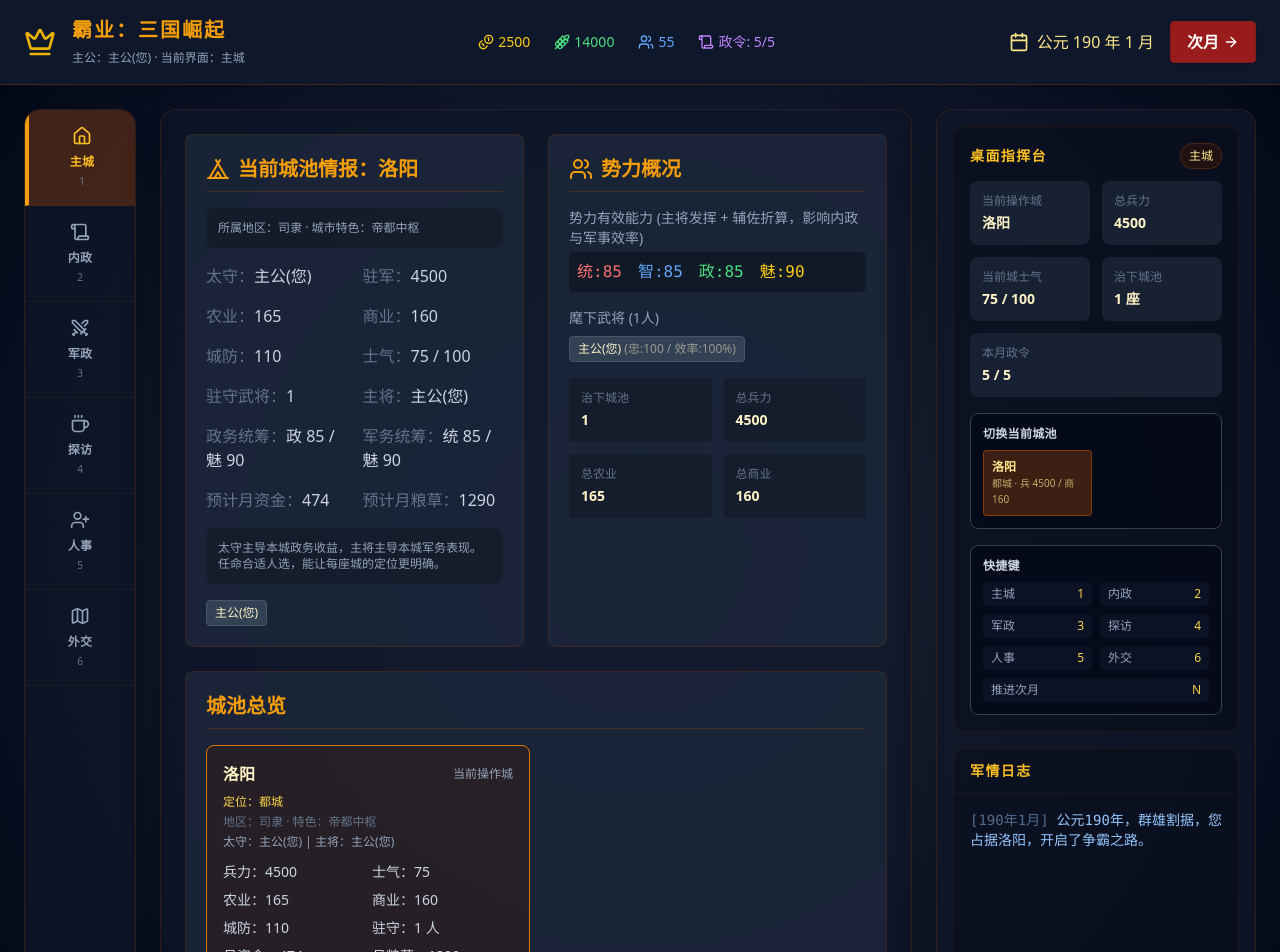
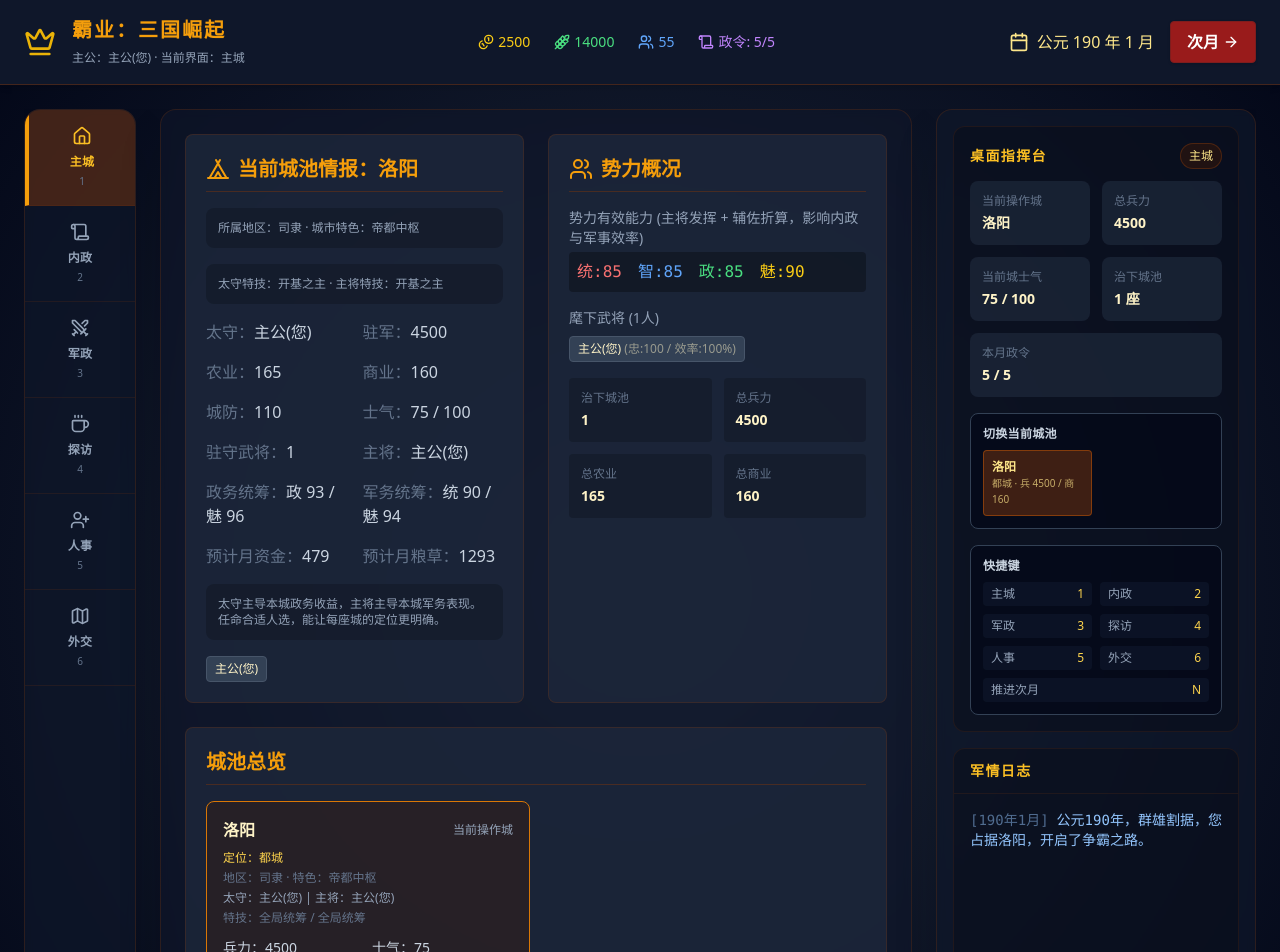
Before and after one commit to onovich/Hegemony, a React (Vite) app: page / in a window 1280 px wide. Shown: the top 952 px of the page. Built offline with nearby package versions, Linux system fonts and the light colour scheme.

Commit message:
feat: add officer specialties

```diff
--- a/origin/App.jsx
+++ b/origin/App.jsx
@@ -35,7 +35,6 @@ import {
     getCapturedCityTroops,
     getCityRoleLabel,
     getDiplomacyStateLabel,
-    getDirectedFactionStats,
     getTradeIncomeBonus,
     getBorderPressureMoraleLoss,
     getEffectiveFactionStats,
@@ -51,6 +50,7 @@ import {
     shouldOfficerEmbezzle,
 } from '../src/logic/engine/gameBalance.js';
 import { resolveAiFactionCityManagement } from '../src/logic/engine/aiCityManagement.js';
+import { getDirectedStatsWithSpecialty, getOfficerSpecialty } from '../src/logic/engine/officerSpecialties.js';
 
 const TAB_ITEMS = [
     { id: 'HOME', icon: Home, label: '主城', shortcut: '1' },
@@ -132,6 +132,8 @@ export default function App() {
                 stationedOfficers: [],
                 governor: null,
                 commander: null,
+                governorSpecialty: null,
+                commanderSpecialty: null,
                 economyStats: EMPTY_STATS,
                 militaryStats: EMPTY_STATS,
             };
@@ -144,13 +146,17 @@ export default function App() {
         ));
         const governor = stationedOfficers.find(officer => officer.id === city.governorId) ?? null;
         const commander = stationedOfficers.find(officer => officer.id === city.commanderId) ?? null;
+        const economyProfile = getDirectedStatsWithSpecialty(stationedOfficers, governor?.id ?? null, 'governor');
+        const militaryProfile = getDirectedStatsWithSpecialty(stationedOfficers, commander?.id ?? null, 'commander');
 
         return {
             stationedOfficers,
             governor,
             commander,
-            economyStats: getDirectedFactionStats(stationedOfficers, governor?.id ?? null),
-            militaryStats: getDirectedFactionStats(stationedOfficers, commander?.id ?? null),
+            governorSpecialty: economyProfile.activeSpecialty,
+            commanderSpecialty: militaryProfile.activeSpecialty,
+            economyStats: economyProfile.stats,
+            militaryStats: militaryProfile.stats,
         };
     };
     const getCurrentCityProfile = () => {
@@ -161,6 +167,8 @@ export default function App() {
                 stationedOfficers: [],
                 governor: null,
                 commander: null,
+                governorSpecialty: null,
+                commanderSpecialty: null,
                 economyStats: EMPTY_STATS,
                 militaryStats: EMPTY_STATS,
             };
@@ -1131,6 +1139,9 @@ export default function App() {
                     <div className="mb-4 rounded-lg bg-black/20 p-3 text-xs text-slate-400">
                         所属地区：{myCity.region} · 城市特色：{myCity.specialty}
                     </div>
+                    <div className="mb-4 rounded-lg bg-black/20 p-3 text-xs text-slate-400">
+                        太守特技：{currentCityProfile.governorSpecialty?.name ?? '未激活'} · 主将特技：{currentCityProfile.commanderSpecialty?.name ?? '未激活'}
+                    </div>
                     <div className="grid grid-cols-2 gap-4 text-slate-300">
                         <div><span className="text-slate-500">太守：</span>{currentCityProfile.governor?.name ?? '未任命'}</div>
                         <div><span className="text-slate-500">驻军：</span>{myCity.troops}</div>
@@ -1229,6 +1240,7 @@ export default function App() {
                                 <div className="mt-2 text-xs text-amber-300">定位：{getCityRoleLabel(city)}</div>
                                 <div className="mt-1 text-xs text-slate-500">地区：{city.region} · 特色：{city.specialty}</div>
                                 <div className="mt-1 text-xs text-slate-400">太守：{cityProfile.governor?.name ?? '未任命'} | 主将：{cityProfile.commander?.name ?? '未任命'}</div>
+                                <div className="mt-1 text-xs text-slate-500">特技：{cityProfile.governorSpecialty?.shortLabel ?? '无'} / {cityProfile.commanderSpecialty?.shortLabel ?? '无'}</div>
                                 <div className="mt-3 grid grid-cols-2 gap-2 text-sm text-slate-300">
                                     <div>兵力：{city.troops}</div>
                                     <div>士气：{city.morale}</div>
@@ -1254,6 +1266,7 @@ export default function App() {
         <div className="p-6 max-w-2xl mx-auto">
             <h2 className="text-2xl font-bold text-amber-500 mb-6 text-center">主持内政</h2>
             <p className="mb-6 text-center text-xs text-slate-400">当前城由【{getCurrentCityProfile().governor?.name ?? '未任命'}】主持政务，太守会优先影响本城经营收益与开发效果。</p>
+            <p className="mb-6 text-center text-xs text-slate-500">当前激活特技：{getCurrentCityProfile().governorSpecialty?.name ?? '无'}。{getCurrentCityProfile().governorSpecialty?.description ?? '任命合适的太守后，可在此看到政务侧加成。'}</p>
             <div className="grid grid-cols-1 gap-6">
                 <div className="bg-slate-800/80 p-6 rounded-lg border border-amber-900/30 text-center hover:bg-slate-800 transition">
                     <Wheat className="w-12 h-12 text-green-500 mx-auto mb-3"/>
@@ -1299,6 +1312,7 @@ export default function App() {
                             <Flag className="w-6 h-6 mr-2"/> 军备筹建
                         </h2>
                         <p className="text-xs text-slate-400 mb-4">当前军务由【{myCity.name}】执行，主将为【{currentCityProfile.commander?.name ?? '未任命'}】，城市定位为【{getCityRoleLabel(myCity)}】。</p>
+                        <p className="text-xs text-slate-500 mb-4">当前激活特技：{currentCityProfile.commanderSpecialty?.name ?? '无'}。{currentCityProfile.commanderSpecialty?.description ?? '任命合适主将后，可在此看到军务侧加成。'}</p>
                         <div className="mb-4 rounded bg-black/20 p-3 text-xs text-slate-300">
                             驻守武将：{currentCityOfficers.length} 人 | 当前城有效统率：{currentCityStats.cmd} | 当前城有效魅力：{currentCityStats.cha}
                         </div>
@@ -1433,6 +1447,7 @@ export default function App() {
                                     <div>
                                         <div className="text-amber-100 font-bold">{o.name}</div>
                                         <div className="text-xs text-slate-400 font-mono mt-1">统:{o.cmd} 智:{o.int} 政:{o.pol} 魅:{o.cha}</div>
+                                        <div className="mt-1 text-xs text-slate-500">定位：{o.roleProfile} | 特技：{getOfficerSpecialty(o)?.name ?? '无'}</div>
                                     </div>
                                     <button
                                         onClick={() => personnelAction('recruit', o.id)}
@@ -1460,6 +1475,7 @@ export default function App() {
                                     <div>
                                         <div className="text-amber-100 font-bold">{o.name}</div>
                                         <div className="mt-1 text-xs text-slate-400">政:{o.pol} 魅:{o.cha} 统:{o.cmd}</div>
+                                        <div className="mt-1 text-xs text-slate-500">定位：{o.roleProfile} | 特技：{getOfficerSpecialty(o)?.name ?? '无'}</div>
                                     </div>
                                     <div className="flex gap-2">
                                         <button
@@ -1502,6 +1518,9 @@ export default function App() {
                                         </div>
                                         <div className="mt-1 text-xs text-slate-400">
                                             状态：{getLoyaltyStageLabel(o.loyalty)} | 当前贡献效率：{Math.round(getOfficerContributionMultiplier(o.loyalty) * 100)}%
+                                        </div>
+                                        <div className="mt-1 text-xs text-slate-500">
+                                            定位：{o.roleProfile} | 特技：{getOfficerSpecialty(o)?.name ?? '无'}
                                         </div>
                                         <div className="mt-1 text-xs text-slate-500">
                                             驻守：{cities[o.cityId]?.name ?? '未配置'}
--- a/src/data/gameConfig.js
+++ b/src/data/gameConfig.js
@@ -78,18 +78,18 @@ export const INITIAL_FACTIONS = {
 };
 
 export const INITIAL_OFFICERS = [
-  { id: 'player_ruler', name: '主公(您)', faction: 'player', cityId: 'luoyang', cmd: 85, int: 85, pol: 85, cha: 90, loyalty: 100, state: 'active' },
-  { id: 'caocao', name: '曹操', faction: 'caocao', cityId: 'xuchang', cmd: 98, int: 91, pol: 94, cha: 96, loyalty: 100, state: 'active' },
-  { id: 'xiahoudun', name: '夏侯惇', faction: 'caocao', cityId: 'xuchang', cmd: 89, int: 58, pol: 70, cha: 81, loyalty: 100, state: 'active' },
-  { id: 'liubei', name: '刘备', faction: 'liubei', cityId: 'chengdu', cmd: 75, int: 73, pol: 78, cha: 99, loyalty: 100, state: 'active' },
-  { id: 'guanyu', name: '关羽', faction: 'liubei', cityId: 'chengdu', cmd: 95, int: 75, pol: 62, cha: 93, loyalty: 100, state: 'active' },
-  { id: 'sunquan', name: '孙权', faction: 'sunquan', cityId: 'jianye', cmd: 76, int: 80, pol: 89, cha: 95, loyalty: 100, state: 'active' },
-  { id: 'zhouyu', name: '周瑜', faction: 'sunquan', cityId: 'jianye', cmd: 97, int: 96, pol: 86, cha: 93, loyalty: 100, state: 'active' },
-  { id: 'zhaoyun', name: '赵云', faction: 'free', cityId: null, cmd: 96, int: 76, pol: 65, cha: 91, loyalty: 50, state: 'hidden' },
-  { id: 'zhugeliang', name: '诸葛亮', faction: 'free', cityId: null, cmd: 90, int: 100, pol: 95, cha: 90, loyalty: 50, state: 'hidden' },
-  { id: 'diaochan', name: '貂蝉', faction: 'free', cityId: null, cmd: 20, int: 81, pol: 65, cha: 100, loyalty: 50, state: 'hidden' },
-  { id: 'guojia', name: '郭嘉', faction: 'free', cityId: null, cmd: 50, int: 98, pol: 84, cha: 78, loyalty: 50, state: 'hidden' },
-  { id: 'lvbu', name: '吕布', faction: 'free', cityId: null, cmd: 100, int: 26, pol: 13, cha: 40, loyalty: 30, state: 'hidden' },
+  { id: 'player_ruler', name: '主公(您)', faction: 'player', cityId: 'luoyang', cmd: 85, int: 85, pol: 85, cha: 90, roleProfile: '全能统筹', specialtyId: 'founding-ruler', loyalty: 100, state: 'active' },
+  { id: 'caocao', name: '曹操', faction: 'caocao', cityId: 'xuchang', cmd: 98, int: 91, pol: 94, cha: 96, roleProfile: '霸主枢机', specialtyId: 'imperial-strategist', loyalty: 100, state: 'active' },
+  { id: 'xiahoudun', name: '夏侯惇', faction: 'caocao', cityId: 'xuchang', cmd: 89, int: 58, pol: 70, cha: 81, roleProfile: '前阵宿将', specialtyId: 'frontline-vanguard', loyalty: 100, state: 'active' },
+  { id: 'liubei', name: '刘备', faction: 'liubei', cityId: 'chengdu', cmd: 75, int: 73, pol: 78, cha: 99, roleProfile: '仁德领袖', specialtyId: 'benevolent-ruler', loyalty: 100, state: 'active' },
+  { id: 'guanyu', name: '关羽', faction: 'liubei', cityId: 'chengdu', cmd: 95, int: 75, pol: 62, cha: 93, roleProfile: '军神猛将', specialtyId: 'war-god', loyalty: 100, state: 'active' },
+  { id: 'sunquan', name: '孙权', faction: 'sunquan', cityId: 'jianye', cmd: 76, int: 80, pol: 89, cha: 95, roleProfile: '江东守成', specialtyId: 'river-king', loyalty: 100, state: 'active' },
+  { id: 'zhouyu', name: '周瑜', faction: 'sunquan', cityId: 'jianye', cmd: 97, int: 96, pol: 86, cha: 93, roleProfile: '都督奇才', specialtyId: 'grand-commander', loyalty: 100, state: 'active' },
+  { id: 'zhaoyun', name: '赵云', faction: 'free', cityId: null, cmd: 96, int: 76, pol: 65, cha: 91, roleProfile: '机动猛将', specialtyId: 'dragon-charge', loyalty: 50, state: 'hidden' },
+  { id: 'zhugeliang', name: '诸葛亮', faction: 'free', cityId: null, cmd: 90, int: 100, pol: 95, cha: 90, roleProfile: '治政奇才', specialtyId: 'sleeping-dragon', loyalty: 50, state: 'hidden' },
+  { id: 'diaochan', name: '貂蝉', faction: 'free', cityId: null, cmd: 20, int: 81, pol: 65, cha: 100, roleProfile: '倾国说客', specialtyId: 'silver-tongue', loyalty: 50, state: 'hidden' },
+  { id: 'guojia', name: '郭嘉', faction: 'free', cityId: null, cmd: 50, int: 98, pol: 84, cha: 78, roleProfile: '奇谋谋臣', specialtyId: 'ghost-strategist', loyalty: 50, state: 'hidden' },
+  { id: 'lvbu', name: '吕布', faction: 'free', cityId: null, cmd: 100, int: 26, pol: 13, cha: 40, roleProfile: '绝世猛将', specialtyId: 'peerless-warrior', loyalty: 30, state: 'hidden' },
 ];
 
 export const ARTIFACTS = [
--- /dev/null
+++ b/src/data/officerSpecialties.js
@@ -0,0 +1,105 @@
+export const OFFICER_SPECIALTIES = {
+  'founding-ruler': {
+    name: '开基之主',
+    shortLabel: '全局统筹',
+    description: '出任太守时强化政务与民心，出任主将时提升统军稳定性。',
+    bonuses: {
+      governor: { pol: 8, cha: 6 },
+      commander: { cmd: 5, cha: 4 },
+    },
+  },
+  'imperial-strategist': {
+    name: '治世能臣',
+    shortLabel: '军政双强',
+    description: '兼顾政务与军务，适合都城与中枢城池。',
+    bonuses: {
+      governor: { pol: 10, int: 4, cha: 4 },
+      commander: { cmd: 6, int: 3 },
+    },
+  },
+  'frontline-vanguard': {
+    name: '前阵先锋',
+    shortLabel: '守战先登',
+    description: '出任主将时更能稳定军心，适合军事型城市。',
+    bonuses: {
+      commander: { cmd: 10, cha: 4 },
+    },
+  },
+  'benevolent-ruler': {
+    name: '仁德怀众',
+    shortLabel: '安民治城',
+    description: '出任太守时更擅长安抚人心并维持经营。',
+    bonuses: {
+      governor: { pol: 6, cha: 10 },
+      commander: { cha: 4 },
+    },
+  },
+  'war-god': {
+    name: '军神威震',
+    shortLabel: '破阵强攻',
+    description: '出任主将时极大增强军务表现。',
+    bonuses: {
+      commander: { cmd: 12, cha: 3 },
+    },
+  },
+  'river-king': {
+    name: '江东调和',
+    shortLabel: '守成安边',
+    description: '擅长兼顾财政与军心，适合商贸重镇。',
+    bonuses: {
+      governor: { pol: 7, cha: 7 },
+      commander: { cmd: 4, cha: 5 },
+    },
+  },
+  'grand-commander': {
+    name: '都督奇谋',
+    shortLabel: '统军机略',
+    description: '出任主将时兼具统率与谋略，亦可辅佐政务。',
+    bonuses: {
+      governor: { int: 4, pol: 4 },
+      commander: { cmd: 9, int: 5, cha: 3 },
+    },
+  },
+  'dragon-charge': {
+    name: '龙胆突阵',
+    shortLabel: '机动攻坚',
+    description: '擅长快速突击与稳定士气，适合主将位置。',
+    bonuses: {
+      commander: { cmd: 10, cha: 5 },
+    },
+  },
+  'sleeping-dragon': {
+    name: '卧龙经世',
+    shortLabel: '内政宗师',
+    description: '出任太守时大幅强化治政与谋略。',
+    bonuses: {
+      governor: { int: 8, pol: 12, cha: 4 },
+      commander: { int: 4, cmd: 4 },
+    },
+  },
+  'silver-tongue': {
+    name: '倾国说客',
+    shortLabel: '魅力游说',
+    description: '出任太守时强化魅力与情报统筹，更适合外事与商贸城市。',
+    bonuses: {
+      governor: { cha: 12, int: 4, pol: 3 },
+    },
+  },
+  'ghost-strategist': {
+    name: '鬼谋奇佐',
+    shortLabel: '权谋帷幄',
+    description: '擅长为城池提供高质量谋略与政务支持。',
+    bonuses: {
+      governor: { int: 6, pol: 8 },
+      commander: { int: 6, cmd: 4 },
+    },
+  },
+  'peerless-warrior': {
+    name: '飞将无双',
+    shortLabel: '极致猛攻',
+    description: '出任主将时拥有最强的纯军事爆发。',
+    bonuses: {
+      commander: { cmd: 14, cha: 2 },
+    },
+  },
+};
--- a/src/logic/engine/aiCityManagement.js
+++ b/src/logic/engine/aiCityManagement.js
@@ -1,5 +1,5 @@
 import { GAME_BALANCE } from '../../data/gameConfig.js';
-import { getDirectedFactionStats } from './gameBalance.js';
+import { getDirectedStatsWithSpecialty } from './officerSpecialties.js';
 
 const randInt = (min, max) => Math.floor(Math.random() * (max - min + 1)) + min;
 
@@ -77,14 +77,16 @@ export function resolveAiFactionCityManagement({ factionId, factionName, cities,
 
     const nextGovernorId = pickBestOfficerId(stationedOfficers, getRoleWeights(city.role, GOVERNOR_ROLE_WEIGHTS));
     const nextCommanderId = pickBestOfficerId(stationedOfficers, getRoleWeights(city.role, COMMANDER_ROLE_WEIGHTS));
-    const economyStats = getDirectedFactionStats(stationedOfficers, nextGovernorId);
-    const militaryStats = getDirectedFactionStats(stationedOfficers, nextCommanderId);
+    const economyProfile = getDirectedStatsWithSpecialty(stationedOfficers, nextGovernorId, 'governor');
+    const militaryProfile = getDirectedStatsWithSpecialty(stationedOfficers, nextCommanderId, 'commander');
     const profile = {
       stationedOfficers,
-      economyStats,
-      militaryStats,
+      economyStats: economyProfile.stats,
+      militaryStats: militaryProfile.stats,
       governor: stationedOfficers.find(officer => officer.id === nextGovernorId) ?? null,
       commander: stationedOfficers.find(officer => officer.id === nextCommanderId) ?? null,
+      governorSpecialty: economyProfile.activeSpecialty,
+      commanderSpecialty: militaryProfile.activeSpecialty,
     };
     const growth = calculateAiCityGrowth(city, profile);
 
@@ -102,7 +104,7 @@ export function resolveAiFactionCityManagement({ factionId, factionName, cities,
     if (nextGovernorId && city.governorId !== nextGovernorId) {
       const governor = stationedOfficers.find(officer => officer.id === nextGovernorId);
       logs.push({
-        text: `【${factionName}】任命【${governor?.name ?? '无名官吏'}】为【${city.name}】太守。`,
+        text: `【${factionName}】任命【${governor?.name ?? '无名官吏'}】为【${city.name}】太守，激活特技【${profile.governorSpecialty?.name ?? '无'}】。`,
         type: 'system',
       });
     }
@@ -110,7 +112,7 @@ export function resolveAiFactionCityManagement({ factionId, factionName, cities,
     if (nextCommanderId && city.commanderId !== nextCommanderId) {
       const commander = stationedOfficers.find(officer => officer.id === nextCommanderId);
       logs.push({
-        text: `【${factionName}】任命【${commander?.name ?? '无名将领'}】为【${city.name}】主将。`,
+        text: `【${factionName}】任命【${commander?.name ?? '无名将领'}】为【${city.name}】主将，激活特技【${profile.commanderSpecialty?.name ?? '无'}】。`,
         type: 'warning',
       });
     }
--- /dev/null
+++ b/src/logic/engine/officerSpecialties.js
@@ -0,0 +1,45 @@
+import { OFFICER_SPECIALTIES } from '../../data/officerSpecialties.js';
+import { getDirectedFactionStats } from './gameBalance.js';
+
+const ZERO_STATS = { cmd: 0, int: 0, pol: 0, cha: 0 };
+
+function getSpecialtyBonus(officer, assignment) {
+  if (!officer?.specialtyId) {
+    return ZERO_STATS;
+  }
+
+  return OFFICER_SPECIALTIES[officer.specialtyId]?.bonuses?.[assignment] ?? ZERO_STATS;
+}
+
+function applyBonus(officer, bonus) {
+  return {
+    ...officer,
+    cmd: officer.cmd + (bonus.cmd ?? 0),
+    int: officer.int + (bonus.int ?? 0),
+    pol: officer.pol + (bonus.pol ?? 0),
+    cha: officer.cha + (bonus.cha ?? 0),
+  };
+}
+
+export function getOfficerSpecialty(officer) {
+  if (!officer?.specialtyId) {
+    return null;
+  }
+
+  return OFFICER_SPECIALTIES[officer.specialtyId] ?? null;
+}
+
+export function getDirectedStatsWithSpecialty(officers, leadOfficerId = null, assignment = 'governor') {
+  const leadOfficer = officers.find(officer => officer.id === leadOfficerId) ?? null;
+  const specialty = getOfficerSpecialty(leadOfficer);
+  const bonus = getSpecialtyBonus(leadOfficer, assignment);
+  const adjustedOfficers = leadOfficer
+    ? officers.map(officer => officer.id === leadOfficer.id ? applyBonus(officer, bonus) : officer)
+    : officers;
+
+  return {
+    stats: getDirectedFactionStats(adjustedOfficers, leadOfficerId),
+    activeSpecialty: specialty,
+    specialtyBonus: bonus,
+  };
+}
```
Also changed, not shown: 1 other file (tests, documents, lock files or other folders).
